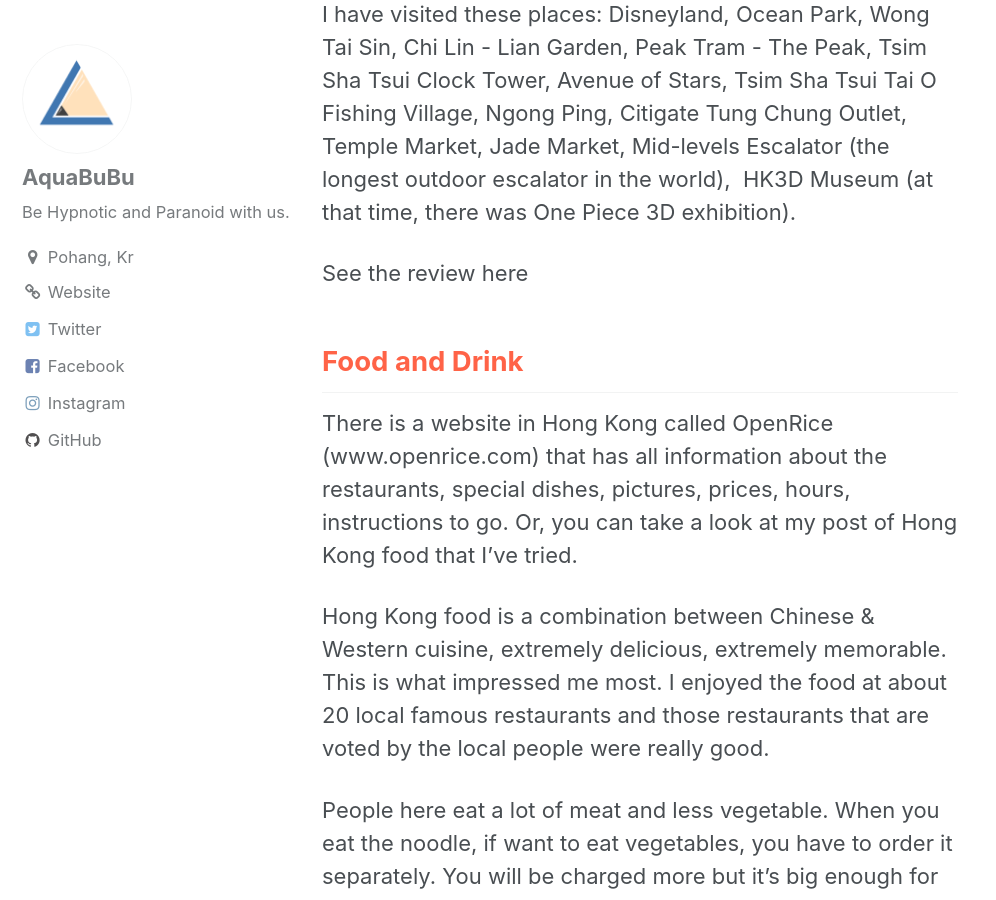
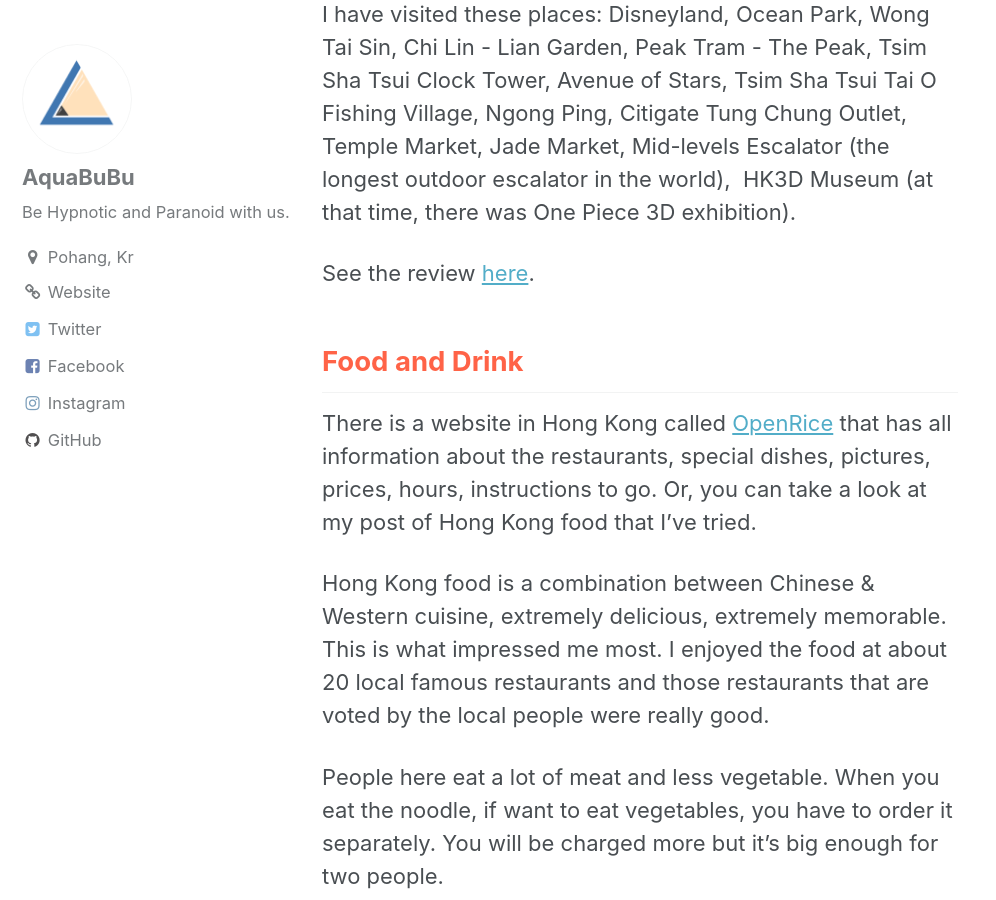
Before and after one commit to aquabubu/home, a Jekyll site: the page built from _posts/2015-03-15-Hong-Kong-traveling-tips.md, in a window 1280 px wide and 900 px high, scrolled down 1033 px. Shown: the whole window, without its empty margins (0-996 px from the left). Built offline with Jekyll 4.4.1, drawn with Linux system fonts in a browser that asks for light colours; emoji names are drawn with the system emoji font; comment, search, counter and statistics services are not loaded.

Commit message:
Update sites

```diff
--- a/_posts/2015-03-15-Hong-Kong-traveling-tips.md
+++ b/_posts/2015-03-15-Hong-Kong-traveling-tips.md
@@ -31,11 +31,11 @@
 
 I have visited these places: Disneyland, Ocean Park, Wong Tai Sin, Chi Lin - Lian Garden, Peak Tram - The Peak, Tsim Sha Tsui Clock Tower, Avenue of Stars, Tsim Sha Tsui Tai O Fishing Village, Ngong Ping, Citigate Tung Chung Outlet, Temple Market, Jade Market, Mid-levels Escalator (the longest outdoor escalator in the world),  HK3D Museum (at that time, there was One Piece 3D exhibition).
 
-See the review here
+See the review <a href="http://aquabubu.com/travel/Hong-Kong-trip/" target="_blank">here</a>.
 
 ## <span style="color:tomato"> Food and Drink </span>
 
-There is a website in Hong Kong called OpenRice (www.openrice.com) that has all information about the restaurants, special dishes, pictures, prices, hours, instructions to go. Or, you can take a look at my post of Hong Kong food that I've tried.
+There is a website in Hong Kong called <a href="https://www.openrice.com/en/hongkong" target="_blank">OpenRice</a> that has all information about the restaurants, special dishes, pictures, prices, hours, instructions to go. Or, you can take a look at my post of Hong Kong food that I've tried.
 
 Hong Kong food is a combination between Chinese & Western cuisine, extremely delicious, extremely memorable. This is what impressed me most. I enjoyed the food at about 20 local famous restaurants and those restaurants that are voted by the local people were really good.
 
```
